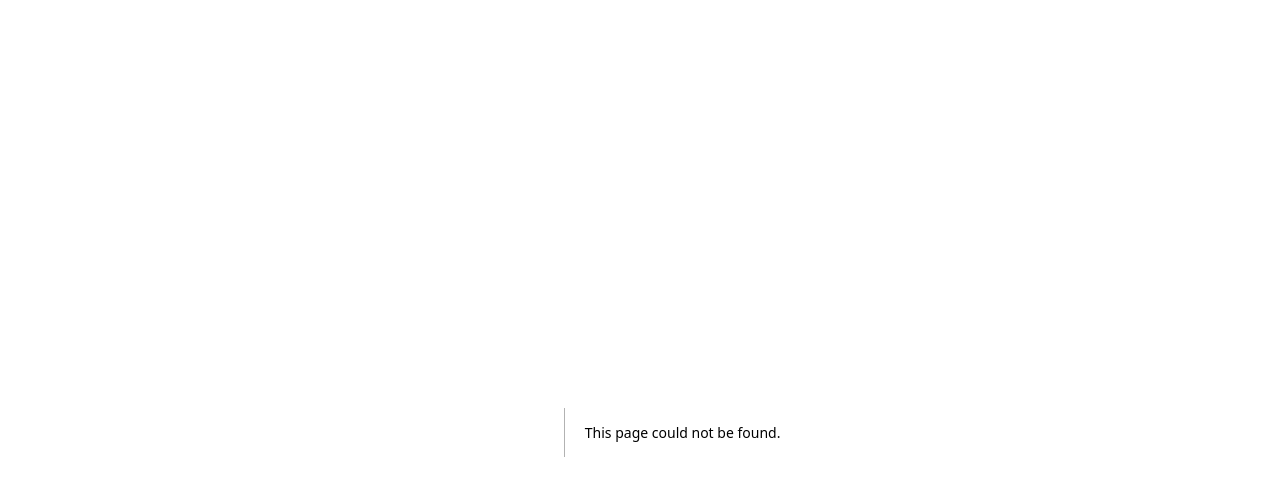
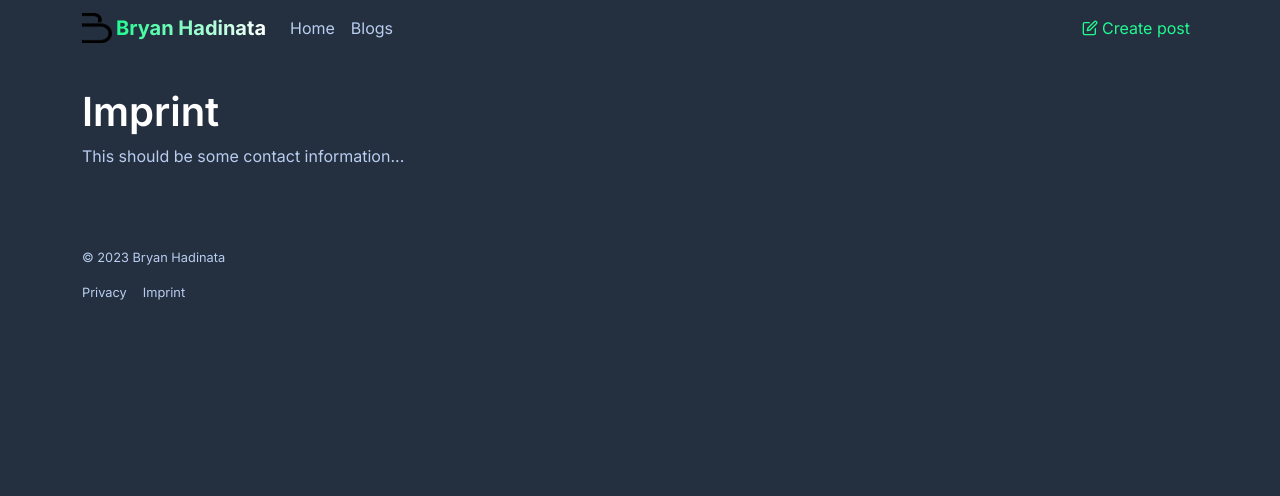
Before and after one commit to bryanhad/blog-website-frontend, a Next.js app: page /imprint in a window 1280 px wide. Before the commit this address had no page. Shown: the top 496 px of the page. Built offline with nearby package versions, Linux system fonts and the light colour scheme.

Commit message:
style: navbar and footer

```diff
--- a/package.json
+++ b/package.json
@@ -16,6 +16,7 @@
     "react-bootstrap": "^2.9.1",
     "react-dom": "^18",
     "react-hook-form": "^7.49.2",
+    "react-icons": "^4.12.0",
     "sass": "^1.69.5"
   },
   "devDependencies": {
--- /dev/null
+++ b/src/components/Footer.tsx
@@ -0,0 +1,17 @@
+import styles from '@/styles/Footer.module.css'
+import Link from 'next/link'
+import { Container } from 'react-bootstrap'
+
+export default function Footer() {
+    return (
+        <footer className={styles.footer}>
+            <Container>
+                <p>&copy; {new Date().getFullYear()} Bryan Hadinata</p>
+                <ul>
+                    <li><Link href='/privacy'>Privacy</Link></li>
+                    <li><Link href='/imprint'>Imprint</Link></li>
+                </ul>
+            </Container>
+        </footer>
+    )
+}
--- /dev/null
+++ b/src/components/NavBar.tsx
@@ -0,0 +1,65 @@
+import Link from 'next/link'
+import { useRouter } from 'next/router'
+import { Container, Nav, NavLink, Navbar } from 'react-bootstrap'
+import { FiEdit } from 'react-icons/fi'
+import Image from 'next/image'
+import styles from '@/styles/Navbar.module.css'
+
+export default function NavBar() {
+    const router = useRouter() //this hookis to get
+
+    return (
+        <Navbar
+            variant="dark"
+            collapseOnSelect
+            expand="md"
+            bg="body"
+            sticky="top"
+        >
+            <Container>
+                <Navbar.Brand as={Link} href="/" className="d-flex gap-1">
+                    <Image
+                        src={'/logo.png'}
+                        alt="Bryan Hadinata's logo"
+                        width={30}
+                        height={30}
+                    />
+                    <span className={styles.brandText}>Bryan Hadinata</span>
+                </Navbar.Brand>
+                {/* aria controls helps screen readers to navigate! good accessibility! */}
+                <Navbar.Toggle aria-controls="main-navbar" />
+                <Navbar.Collapse id="main-navbar">
+                    <Nav>
+                        {/* we have to use the as attribute to assign the Next-Link to the Nav.Link from bootstrap */}
+                        {/* this ensures that the bootstrap Link will behave like Next's Link that doesn't relaod the page! */}
+                        {/* we also use Nav.Link instead of Next's Link so that the burger button will collapse when we click on the link! it will not work if u use normal Link.. */}
+                        <Nav.Link
+                            as={Link}
+                            href="/"
+                            active={router.pathname === '/'}
+                        >
+                            Home
+                        </Nav.Link>
+                        <Nav.Link
+                            active={router.pathname === '/blog'}
+                            as={Link}
+                            href="/blog"
+                        >
+                            Blogs
+                        </Nav.Link>
+                    </Nav>
+                    <Nav className="ms-auto">
+                        <Nav.Link
+                            as={Link}
+                            href="/blog/new"
+                            className="link-primary d-flex align-items-center gap-1"
+                        >
+                            <FiEdit />
+                            Create post
+                        </Nav.Link>
+                    </Nav>
+                </Navbar.Collapse>
+            </Container>
+        </Navbar>
+    )
+}
--- a/src/pages/_app.tsx
+++ b/src/pages/_app.tsx
@@ -4,6 +4,8 @@ import { Inter } from 'next/font/google'
 import Head from 'next/head'
 import { Container, SSRProvider } from 'react-bootstrap'
 import styles from '@/styles/App.module.css'
+import NavBar from '@/components/NavBar'
+import Footer from '@/components/Footer'
 
 const inter = Inter({ subsets: ['latin'] })
 
@@ -32,11 +34,13 @@ export default function App({ Component, pageProps }: AppProps) {
 
             <SSRProvider>
                 <div className={inter.className}>
+                    <NavBar/>
                     <main>
                         <Container className={styles.mainContainer}>
                             <Component {...pageProps} />
                         </Container>
                     </main>
+                    <Footer/>
                 </div>
             </SSRProvider>
         </>
--- /dev/null
+++ b/src/pages/imprint.tsx
@@ -0,0 +1,8 @@
+export default function ImprintPage() {
+    return (
+        <div>
+            <h1>Imprint</h1>
+            <p>This should be some contact information...</p>
+        </div>
+    )
+}
--- /dev/null
+++ b/src/styles/Footer.module.css
@@ -0,0 +1,22 @@
+.footer {
+    margin-top: 2rem;
+    font-size: 0.8rem;
+    padding-bottom: 2rem;
+}
+
+.footer ul {
+    padding: 0;
+}
+
+.footer li {
+    display: inline-block;
+    margin-right: 1rem;
+}
+
+.footer a {
+    color: var(--bs-body-color);
+}
+
+.footer a:hover {
+    color: white;
+}
--- /dev/null
+++ b/src/styles/Navbar.module.css
@@ -0,0 +1,10 @@
+.brandText {
+    background-image: linear-gradient(90deg, var(--bs-primary), white);
+    background-color: white;
+    background-clip: text;
+    -webkit-background-clip: text;
+    -moz-background-clip: text;
+    -webkit-text-fill-color: transparent;
+    -moz-text-fill-color: transparent;
+    font-weight: bold;
+}
```
Also changed, not shown: src/pages/privacy.tsx (added, +8 -0 lines), public/logo.png (added), 1 other file (tests, documents, lock files or other folders).
